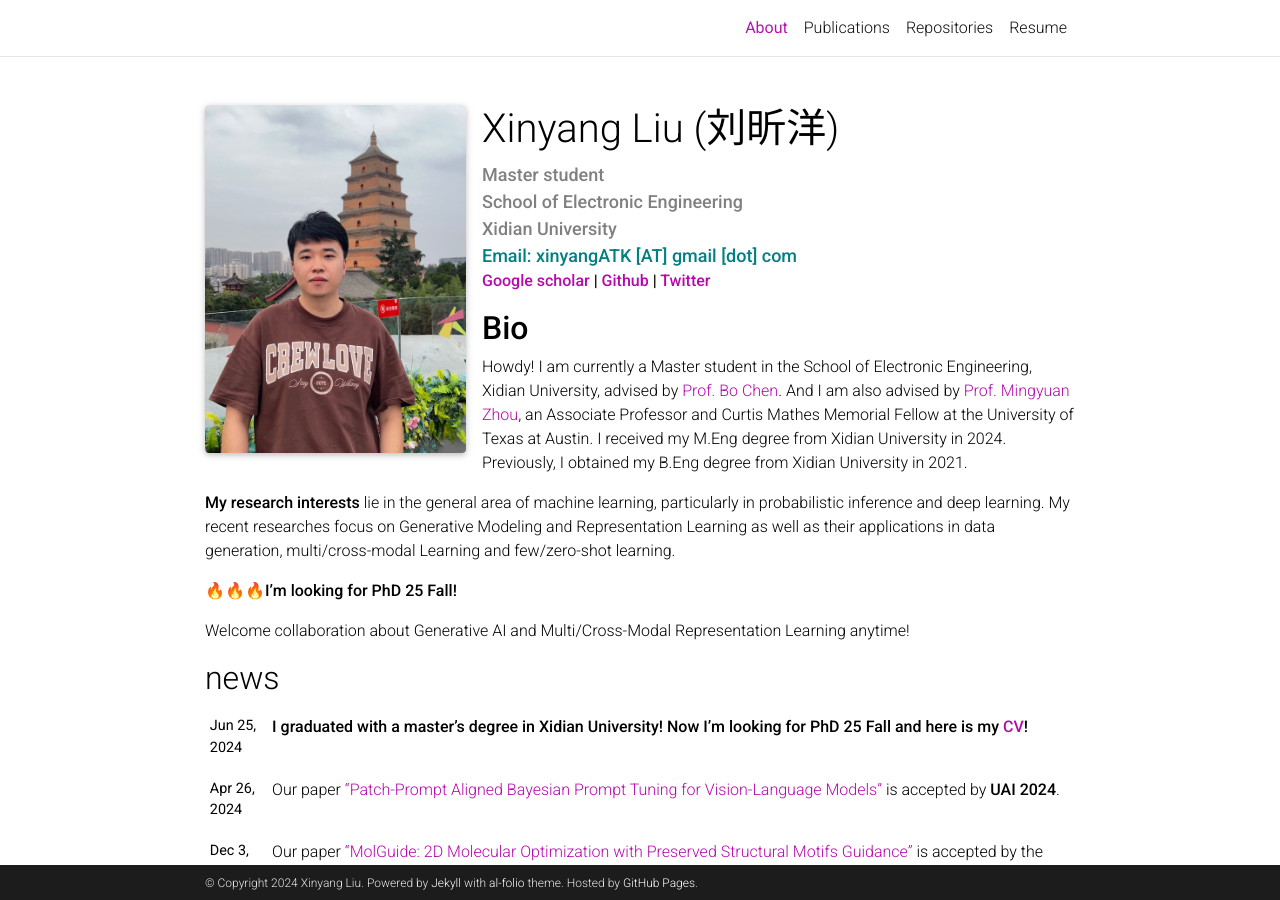
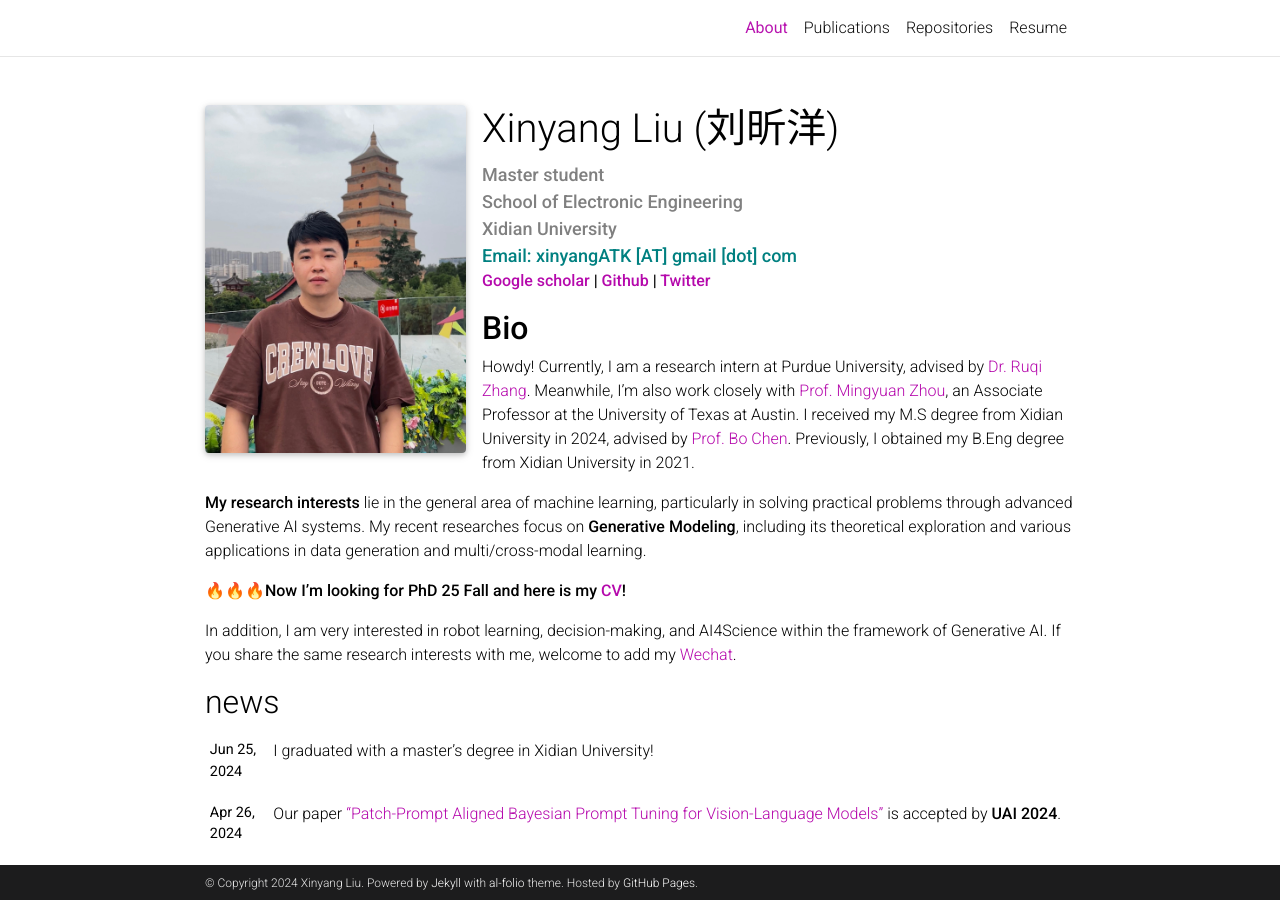
Before and after one commit to xinyangATK/xinyangATK.github.io, a Jekyll site: the page built from _pages/about.md, in a window 1280 px wide and 900 px high. Built offline with Jekyll 4.4.1, drawn with Linux system fonts in a browser that asks for light colours; emoji names are drawn with the system emoji font; comment, search, counter and statistics services are not loaded; a style sheet for code colours, icons or effects is not loaded.

Commit message:
update homepage

```diff
--- a/_pages/about.md
+++ b/_pages/about.md
@@ -26,10 +26,13 @@ social: false  # includes social icons at the bottom of the page
 **[Google scholar](https://scholar.google.com.hk/citations?hl=zh-CN&user=9VtswyYAAAAJ) | [Github](https://github.com/xinyangATK) | [Twitter](https://twitter.com/XinyangATK)**
 
 ## **Bio**
-Howdy! I am currently a Master student in the School of Electronic Engineering, Xidian University, advised by [Prof. Bo Chen](https://web.xidian.edu.cn/bchen/). And I am also advised by [Prof. Mingyuan Zhou](https://mingyuanzhou.github.io), an Associate Professor and Curtis Mathes Memorial Fellow at the University of Texas at Austin. I received my M.Eng degree from Xidian University in 2024. Previously, I obtained my B.Eng degree from Xidian University in 2021.
+Howdy! Currently, I am a research intern at Purdue University, advised by [Dr. Ruqi Zhang](https://ruqizhang.github.io). Meanwhile, I'm also work closely with [Prof. Mingyuan Zhou](https://mingyuanzhou.github.io), an Associate Professor at the University of Texas at Austin. I received my M.S degree from Xidian University in 2024, advised by [Prof. Bo Chen](https://web.xidian.edu.cn/bchen/). Previously, I obtained my B.Eng degree from Xidian University in 2021.
 
-**My research interests** lie in the general area of machine learning, particularly in probabilistic inference and deep learning. My recent researches focus on Generative Modeling and Representation Learning as well as their applications in data generation, multi/cross-modal Learning and few/zero-shot learning.
+**My research interests** lie in the general area of machine learning, particularly in solving practical problems through advanced Generative AI systems.
+My recent researches focus on **Generative Modeling**, including its theoretical exploration and various applications in data generation and multi/cross-modal learning.
 
-:fire::fire::fire:**I'm looking for PhD 25 Fall!**
 
- Welcome collaboration about Generative AI and Multi/Cross-Modal Representation Learning anytime!
+:fire::fire::fire:**Now I'm looking for PhD 25 Fall and here is my [CV](https://xinyangatk.github.io/assets/pdf/LXY_CV.pdf)!**
+
+In addition, I am very interested in robot learning, decision-making, and AI4Science within the framework of Generative AI.
+If you share the same research interests with me, welcome to add my [Wechat](assets/img/wechat.jpg).
```
Also changed, not shown: _bibliography/papers.bib (+12 -0 lines), _news/AAAIworkshop.md (+2 -2 lines), _news/Master.md (+1 -1 lines), assets/img/publication_preview/WGAAE.png (added), assets/img/wechat.jpg (added).
